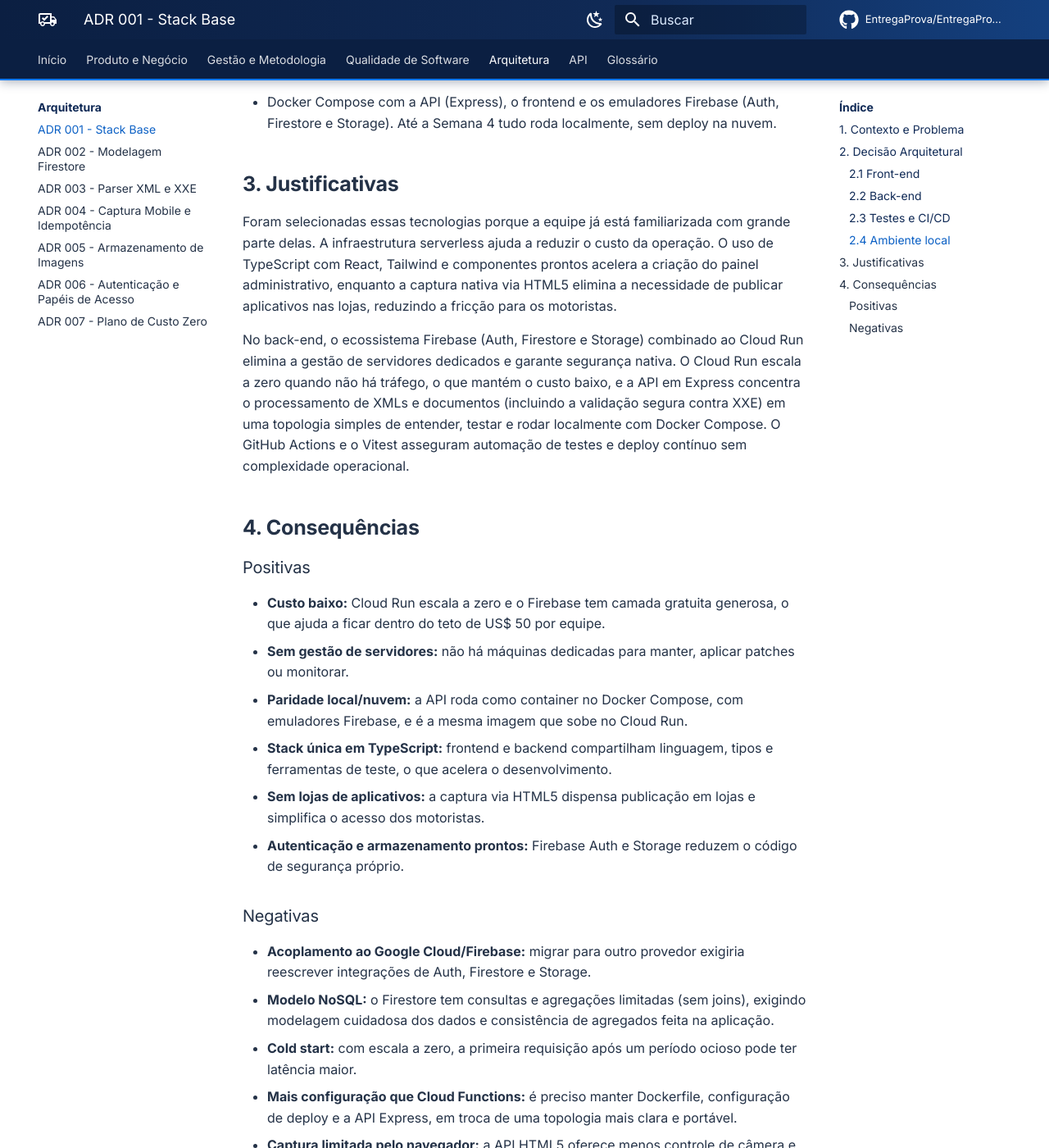
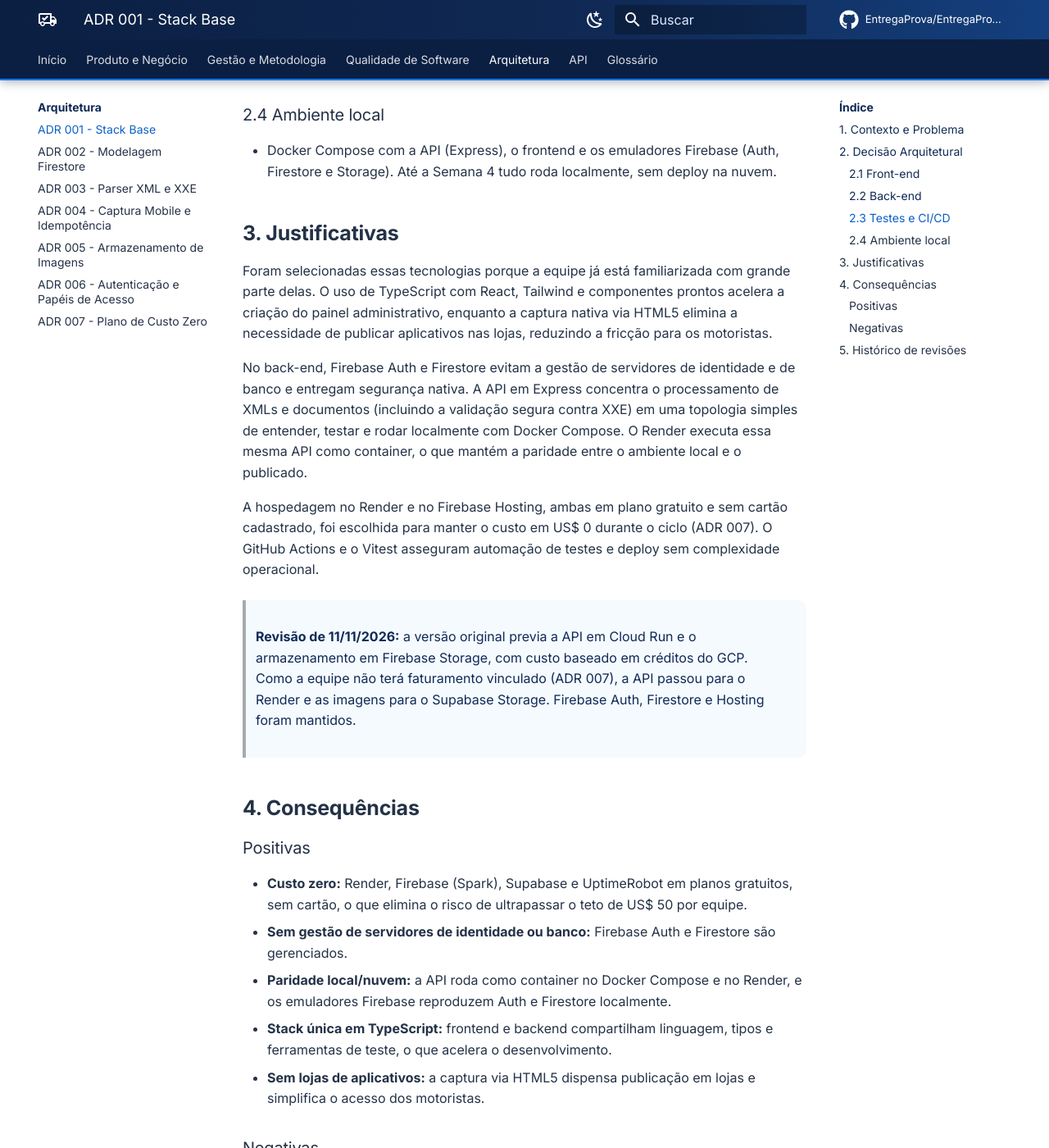
Before and after one commit to EntregaProva/EntregaProva-documentation, an MkDocs documentation site: the page built from docs/arquitetura/adrs/001-stack-base.md, in a window 1280 px wide and 1400 px high, scrolled down 1372 px. Shown: the whole window at 82% size. Built offline with MkDocs 1.6.1 and Material for MkDocs 9.7.7, drawn with Linux system fonts in a browser that asks for light colours; comment, search, counter and statistics services are not loaded; some of the changed text lies outside the part shown.

Commit message:
Update 001-stack-base.md

```diff
--- a/docs/arquitetura/adrs/001-stack-base.md
+++ b/docs/arquitetura/adrs/001-stack-base.md
@@ -1,7 +1,7 @@
 # ADR 001: Decisão da Stack Tecnológica
 
 - **Status:** Aprovado
-- **Data:** 13/10/2026
+- **Data:** 13/10/2026 (revisão: 11/11/2026)
 - **Decisores:** João Pedro Pellegrini e Maria Luisa
 
 ## 1. Contexto e Problema
@@ -14,25 +14,26 @@
 
 ## 2. Decisão Arquitetural
 
-Foi decidida a adoção de uma arquitetura **Serverless e Web-Native**, dividida da seguinte forma:
+Foi decidida a adoção de uma arquitetura **Web-Native**, com frontend estático, API em container e serviços gerenciados para autenticação e banco, dividida da seguinte forma:
 
 ### 2.1 Front-end
 
 - **Linguagem e framework:** React com Vite e TypeScript.
 - **Interface e estilização:** Tailwind CSS + componentes do shadcn/ui.
 - **Captura mobile:** API HTML5 nativa do navegador.
+- **Hospedagem:** Firebase Hosting (plano Spark).
 
 ### 2.2 Back-end
 
-- **Linguagem e framework:** Node.js com TypeScript e Express, executado em **Cloud Run** (container serverless).
+- **Linguagem e framework:** Node.js com TypeScript e Express, executado como container no **Render** (plano Free).
 - **Autenticação:** Firebase Authentication.
 - **Banco de dados:** Cloud Firestore (NoSQL).
-- **Armazenamento:** Firebase Storage.
+- **Armazenamento de imagens:** Supabase Storage (bucket privado), conforme o ADR 008.
 
 ### 2.3 Testes e CI/CD
 
 - **Testes:** Vitest.
-- **CI/CD:** GitHub Actions.
+- **CI/CD:** GitHub Actions (detalhado no ADR 009).
 
 ### 2.4 Ambiente local
 
@@ -40,27 +41,37 @@
 
 ## 3. Justificativas
 
-Foram selecionadas essas tecnologias porque a equipe já está familiarizada com grande parte delas. A infraestrutura serverless ajuda a reduzir o custo da operação. O uso de TypeScript com React, Tailwind e componentes prontos acelera a criação do painel administrativo, enquanto a captura nativa via HTML5 elimina a necessidade de publicar aplicativos nas lojas, reduzindo a fricção para os motoristas.
+Foram selecionadas essas tecnologias porque a equipe já está familiarizada com grande parte delas. O uso de TypeScript com React, Tailwind e componentes prontos acelera a criação do painel administrativo, enquanto a captura nativa via HTML5 elimina a necessidade de publicar aplicativos nas lojas, reduzindo a fricção para os motoristas.
 
-No back-end, o ecossistema Firebase (Auth, Firestore e Storage) combinado ao Cloud Run elimina a gestão de servidores dedicados e garante segurança nativa. O Cloud Run escala a zero quando não há tráfego, o que mantém o custo baixo, e a API em Express concentra o processamento de XMLs e documentos (incluindo a validação segura contra XXE) em uma topologia simples de entender, testar e rodar localmente com Docker Compose. O GitHub Actions e o Vitest asseguram automação de testes e deploy contínuo sem complexidade operacional.
+No back-end, Firebase Auth e Firestore evitam a gestão de servidores de identidade e de banco e entregam segurança nativa. A API em Express concentra o processamento de XMLs e documentos (incluindo a validação segura contra XXE) em uma topologia simples de entender, testar e rodar localmente com Docker Compose. O Render executa essa mesma API como container, o que mantém a paridade entre o ambiente local e o publicado.
+
+A hospedagem no Render e no Firebase Hosting, ambas em plano gratuito e sem cartão cadastrado, foi escolhida para manter o custo em US$ 0 durante o ciclo (ADR 007). O GitHub Actions e o Vitest asseguram automação de testes e deploy sem complexidade operacional.
+
+> **Revisão de 11/11/2026:** a versão original previa a API em Cloud Run e o armazenamento em Firebase Storage, com custo baseado em créditos do GCP. Como a equipe não terá faturamento vinculado (ADR 007), a API passou para o Render e as imagens para o Supabase Storage. Firebase Auth, Firestore e Hosting foram mantidos.
 
 ## 4. Consequências
 
 ### Positivas
 
-- **Custo baixo:** Cloud Run escala a zero e o Firebase tem camada gratuita generosa, o que ajuda a ficar dentro do teto de US$ 50 por equipe.
-- **Sem gestão de servidores:** não há máquinas dedicadas para manter, aplicar patches ou monitorar.
-- **Paridade local/nuvem:** a API roda como container no Docker Compose, com emuladores Firebase, e é a mesma imagem que sobe no Cloud Run.
+- **Custo zero:** Render, Firebase (Spark), Supabase e UptimeRobot em planos gratuitos, sem cartão, o que elimina o risco de ultrapassar o teto de US$ 50 por equipe.
+- **Sem gestão de servidores de identidade ou banco:** Firebase Auth e Firestore são gerenciados.
+- **Paridade local/nuvem:** a API roda como container no Docker Compose e no Render, e os emuladores Firebase reproduzem Auth e Firestore localmente.
 - **Stack única em TypeScript:** frontend e backend compartilham linguagem, tipos e ferramentas de teste, o que acelera o desenvolvimento.
 - **Sem lojas de aplicativos:** a captura via HTML5 dispensa publicação em lojas e simplifica o acesso dos motoristas.
-- **Autenticação e armazenamento prontos:** Firebase Auth e Storage reduzem o código de segurança próprio.
 
 ### Negativas
 
-- **Acoplamento ao Google Cloud/Firebase:** migrar para outro provedor exigiria reescrever integrações de Auth, Firestore e Storage.
+- **Cold start elevado:** no plano Free do Render a API desliga após cerca de 15 minutos sem tráfego e leva cerca de 1 minuto para voltar, acima dos 10 s que o Caderno tolera. A tela precisa mostrar "carregando" e a equipe acorda a API antes de demonstrações.
+- **Planos gratuitos não são para produção:** os limites do Render, do Supabase e do Firebase Spark são adequados a um MVP de demonstração, não a uma operação real.
+- **Acoplamento a mais de um provedor:** Firebase (Auth, Firestore, Hosting), Render e Supabase. Trocar qualquer um exige reescrever a integração correspondente.
 - **Modelo NoSQL:** o Firestore tem consultas e agregações limitadas (sem joins), exigindo modelagem cuidadosa dos dados e consistência de agregados feita na aplicação.
-- **Cold start:** com escala a zero, a primeira requisição após um período ocioso pode ter latência maior.
-- **Mais configuração que Cloud Functions:** é preciso manter Dockerfile, configuração de deploy e a API Express, em troca de uma topologia mais clara e portável.
+- **Afastamento do Caderno:** o Caderno define a base comum como GCP + Firebase. As diferenças estão listadas como exceções no ADR 008 e dependem de aprovação dos tutores.
 - **Captura limitada pelo navegador:** a API HTML5 oferece menos controle de câmera e nenhum modo offline completo, comparada a um app nativo.
-- **Risco de custo:** sem monitoramento, o uso de Cloud Run, Firestore e Storage pode estourar o teto; são necessários alertas de orçamento em 50%, 80% e 100%.
-- **Segurança sob responsabilidade do time:** Security Rules do Firestore/Storage e o isolamento entre clientes precisam ser bem escritos e testados.
+- **Segurança sob responsabilidade do time:** Security Rules do Firestore, autorização na API e o isolamento entre clientes precisam ser bem escritos e testados.
+
+## 5. Histórico de revisões
+
+| Data | Alteração |
+| --- | --- |
+| 13/10/2026 | Versão original (API em Cloud Run, Firebase Storage). |
+| 11/11/2026 | API movida para o Render, imagens para o Supabase Storage, Firebase Hosting explicitado. Substituições formalizadas nos ADRs 008 a 010. |
```
